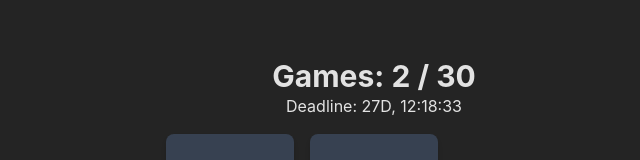
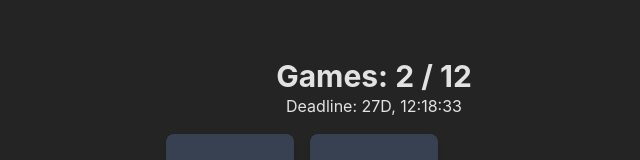
Before and after one commit to SilviuIordache/react-games, a React (Vite) app: page / in a window 1280 px wide. Shown: the part 240-400 px from the top of the page, without its empty margins (266-906 px from the left). Built offline with nearby package versions, Linux system fonts and the light colour scheme.

Commit message:
Reduce number

```diff
--- a/src/Home.jsx
+++ b/src/Home.jsx
@@ -31,7 +31,7 @@ const Home = () => {
     <>
       <div className="mb-4">
         <h1 className="text-3xl font-bold ">
-          Games: {gamesList.length} / 30
+          Games: {gamesList.length} / 12
         </h1>
         <p>
           Deadline: {timeLeft.days}D, {String(timeLeft.hours).padStart(2, '0')}:
```
